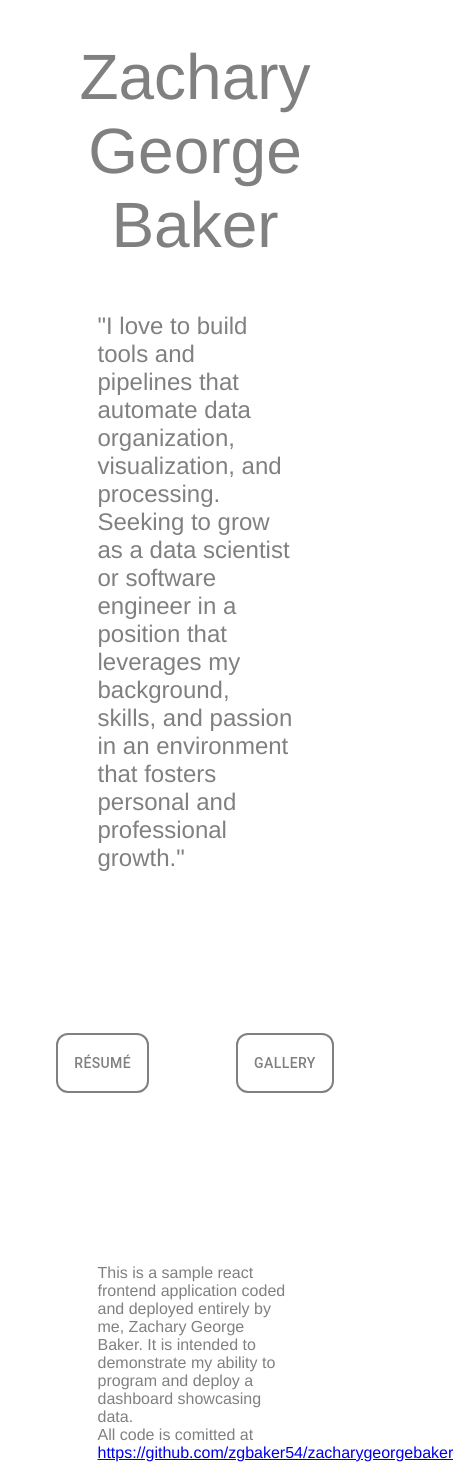
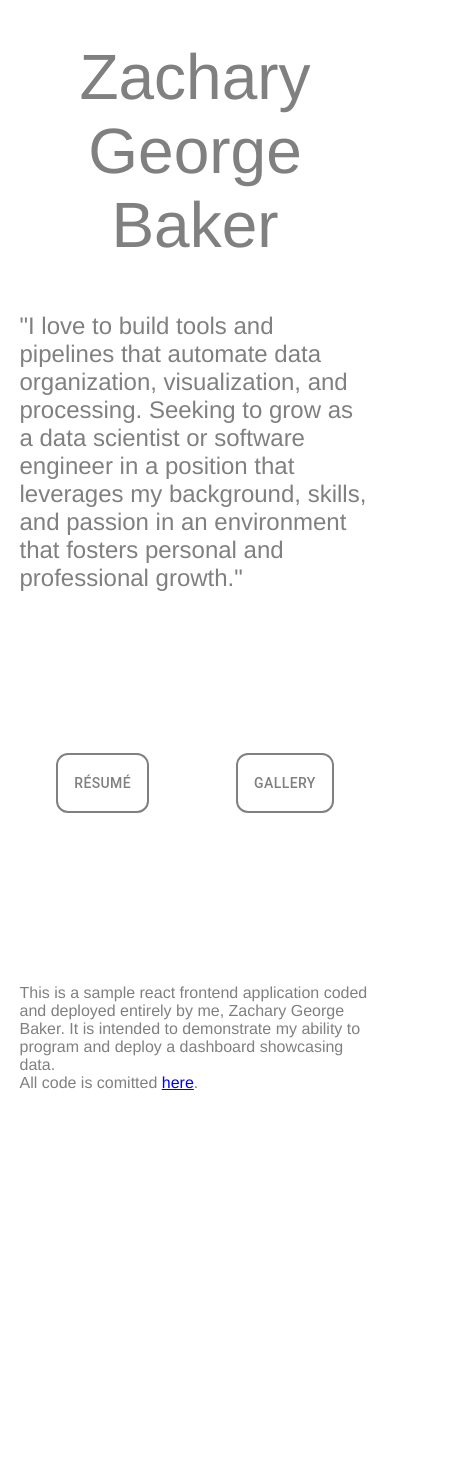
Before and after one commit to zgbaker54/zacharygeorgebaker, a React (Create React App) app: page / in a window 390 px wide. Shown: the whole page, 453 px wide, since content can reach past the window. After the commit the page ends 1112 px from the top, so only its background shows below. Built offline with nearby package versions, Linux system fonts and the light colour scheme.

Commit message:
improve styling for mobile

```diff
--- a/src/Landing.js
+++ b/src/Landing.js
@@ -81,7 +81,7 @@ export default function Landing(){
     <Box className='disclosure'>
       This is a sample react frontend application coded and deployed entirely by me, Zachary George Baker. It is intended to demonstrate my
       ability to program and deploy a dashboard showcasing data.<br />
-      All code is comitted at <a href="https://github.com/zgbaker54/zacharygeorgebaker" target='_blank' rel="noreferrer">https://github.com/zgbaker54/zacharygeorgebaker</a>
+      All code is comitted <a href="https://github.com/zgbaker54/zacharygeorgebaker" target='_blank' rel="noreferrer">here</a>.
     </Box>
   </Fade>
 
--- a/src/styles/Global.css
+++ b/src/styles/Global.css
@@ -11,10 +11,6 @@
 
 .border1 {
   border: solid black 1px;
-}
-
-.verticalAlginment {
-  align-items: black;
 }
 
 .gap15v {
@@ -36,17 +32,15 @@
   font-family: helvetica;
   font-size: 1.5em;
   margin: 10px;
-  width: 50vw;
+  max-width: 90vw;
+  width: 1000px;
 }
 
 .disclosure {
   font-family: helvetica;
-  width: 50vw;
+  max-width: 90vw;
+  width: 1000px;
   margin: 20px;
-}
-
-.widthHalf {
-  width: 50vw
 }
 
 .iconSelections {
@@ -66,13 +60,14 @@
   font-style: italic;
   text-align: center;
   justify-content: center;
-  width: 50vw;
+  width: 1000px;
+  max-width: 90vw;
   margin: 5vh;
 }
 
 .galleryChart {
   height: 50vh;
-  max-width: 100vw;
+  max-width: 90vw;
   width: 1000px;
   border: gray solid 2px;
   border-radius: 20px;
```
